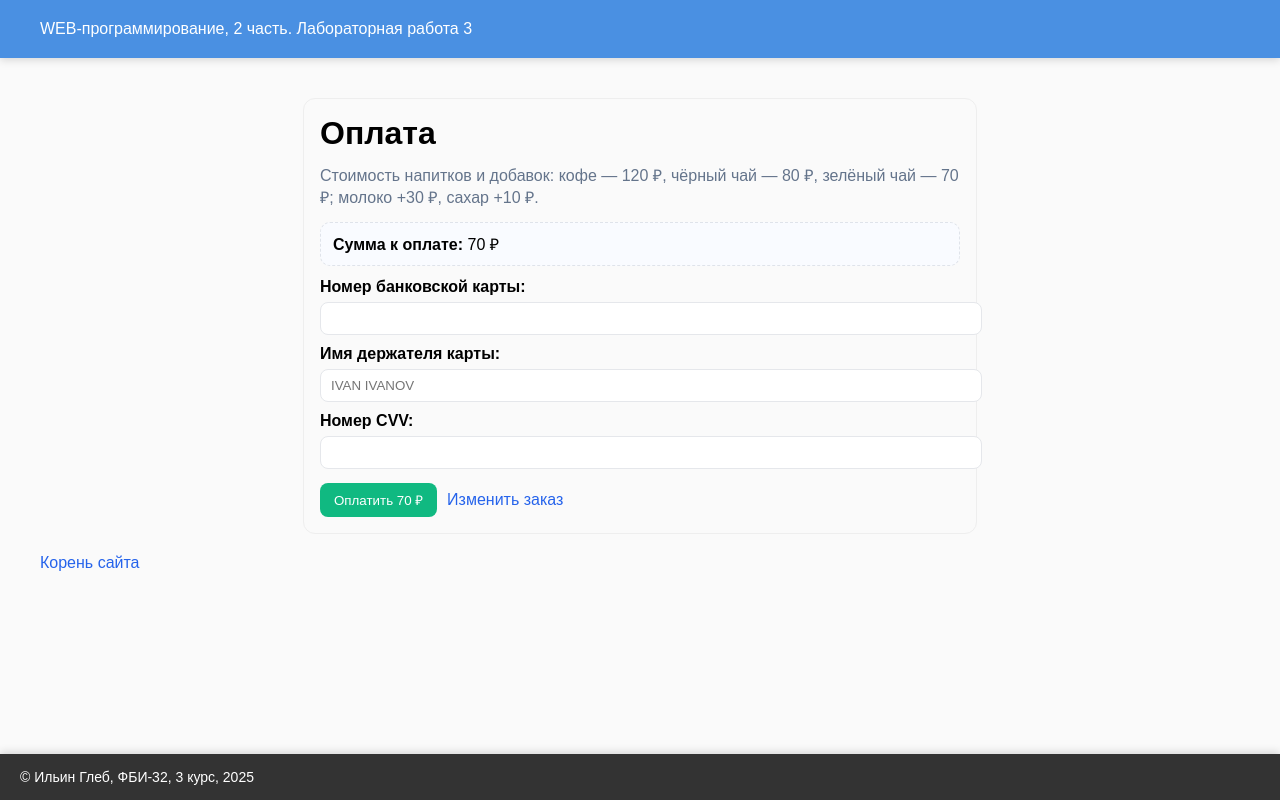
After one commit to IlinGlebD/web-back-labs, a Flask app: page /lab3/pay in a window 1280 px wide. The commit adds this page. Run offline with Flask 3, Linux system fonts and the light colour scheme.

Commit message:
Заказ напитка

```diff
--- a/lab3.py
+++ b/lab3.py
@@ -41,3 +41,32 @@ def form1():
     ok = submitted and not errors
     return render_template('lab3/form1.html', user=user, age=age, sex=sex,
                            errors=errors, ok=ok)
+
+
+@lab3.route('/lab3/order')
+def order():
+    return render_template('/lab3/order.html')
+
+
+@lab3.route('/lab3/pay')
+def pay():
+    price = 0
+    drink = request.args.get('drink')
+    if drink == 'coffee':
+        price = 120
+    elif drink == 'black-tea':
+        price = 80
+    else:
+        price = 70
+
+    if request.args.get('milk') == 'on':
+        price += 30
+    if request.args.get('sugar') == 'on':
+        price += 10
+    return render_template('lab3/pay.html', price=price)
+
+
+@lab3.route('/lab3/success', methods=['GET', 'POST'])
+def success():
+    price = request.values.get('price', type=int)
+    return render_template('lab3/success.html', price=price)
--- a/templates/lab3/lab3.html
+++ b/templates/lab3/lab3.html
@@ -14,5 +14,6 @@
        <li><a href="/lab3/cookie">Куки</a></li>
        <li><a href="/lab3/del_cookie">Удаление куки</a></li>
        <li><a href="/lab3/form1">Формы</a></li>
+       <li><a href="/lab3/order">Заказ напитка</a></li>
     </ol>
 {% endblock %}
--- /dev/null
+++ b/templates/lab3/pay.html
@@ -0,0 +1,88 @@
+{% extends "base.html" %}
+
+{% block lab %}Лабораторная работа 3{% endblock %}
+
+{% block main %}
+    <style>
+        .box {
+            max-width:640px;
+            margin:20px auto;
+            padding:16px;
+            border:1px solid #eee;
+            border-radius:12px
+        }
+        .title {
+            margin:0 0 12px
+        }
+        .hint {
+            margin:6px 0 14px;
+            color:#64748b
+        }
+        .sum {
+            padding:10px 12px;
+            border:1px dashed #dfe3ea;
+            border-radius:10px;
+            margin-bottom:12px;
+            background:#f9fbff
+        }
+        .field {
+            margin:10px 0 6px;
+            font-weight:600
+        }
+        .input {
+            width:100%;
+            padding:8px 10px;
+            border:1px solid #e5e7eb;
+            border-radius:8px
+        }
+        .actions {margin-top:14px;
+            display:flex;
+            gap:10px;
+            align-items:center
+        }
+        .btn {
+            padding:8px 14px;
+            border:0;
+            border-radius:8px;
+            background:#10b981;
+            color:#fff;
+            cursor:pointer
+        }
+        .btn:hover {
+            filter:brightness(1.05)
+        }
+        a {
+            color:#2563eb;
+            text-decoration:none
+        }
+    </style>
+
+<div class="box">
+    <h1 class="title">Оплата</h1>
+
+    <div class="hint">
+        Стоимость напитков и добавок: кофе — 120 ₽, чёрный чай — 80 ₽, зелёный чай — 70 ₽;
+        молоко +30 ₽, сахар +10 ₽.
+    </div>
+
+    <div class="sum"><b>Сумма к оплате:</b> {{ price }} ₽</div>
+
+    <form action="{{ url_for('lab3.success') }}" method="post" autocomplete="off" novalidate>
+        <input type="hidden" name="price" value="{{ price }}">
+
+        <div class="field">Номер банковской карты:</div>
+        <input class="input" type="text" name="card" pattern="\d{16}">
+
+        <div class="field">Имя держателя карты:</div>
+        <input class="input" type="text" name="name" placeholder="IVAN IVANOV">
+
+        <div class="field">Номер CVV:</div>
+        <input class="input" type="text" name="cvv" size="3" pattern="\d{3}" maxlength="3">
+
+        <div class="actions">
+            <button type="submit" class="btn">Оплатить {{ price }} ₽</button>
+            <a href="/lab3/order">Изменить заказ</a>
+        </div>
+    </form>
+</div>
+{% endblock %}
```
Also changed, not shown: templates/lab3/order.html (added, +88 -0 lines), templates/lab3/success.html (added, +33 -0 lines), templates/lab3/form1.html (line endings or trailing spaces).
